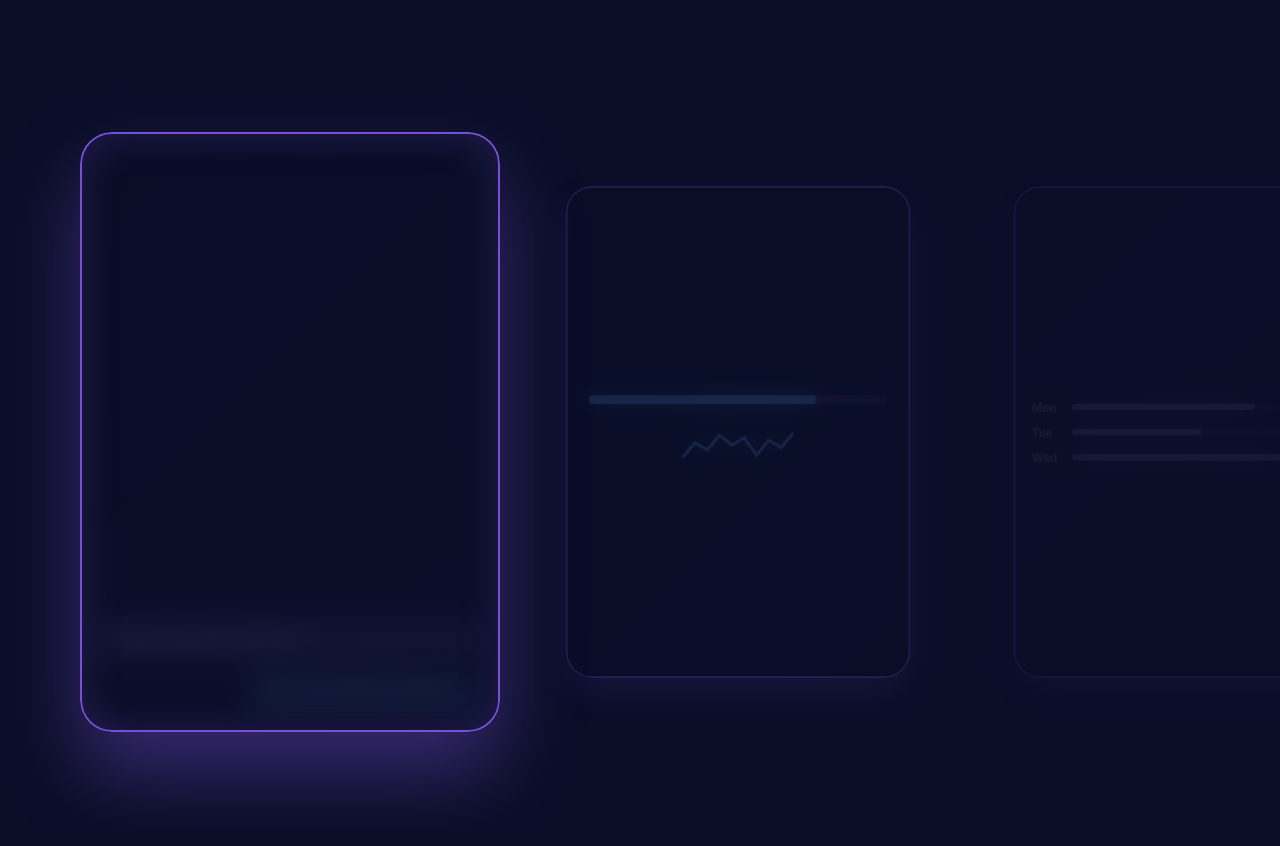
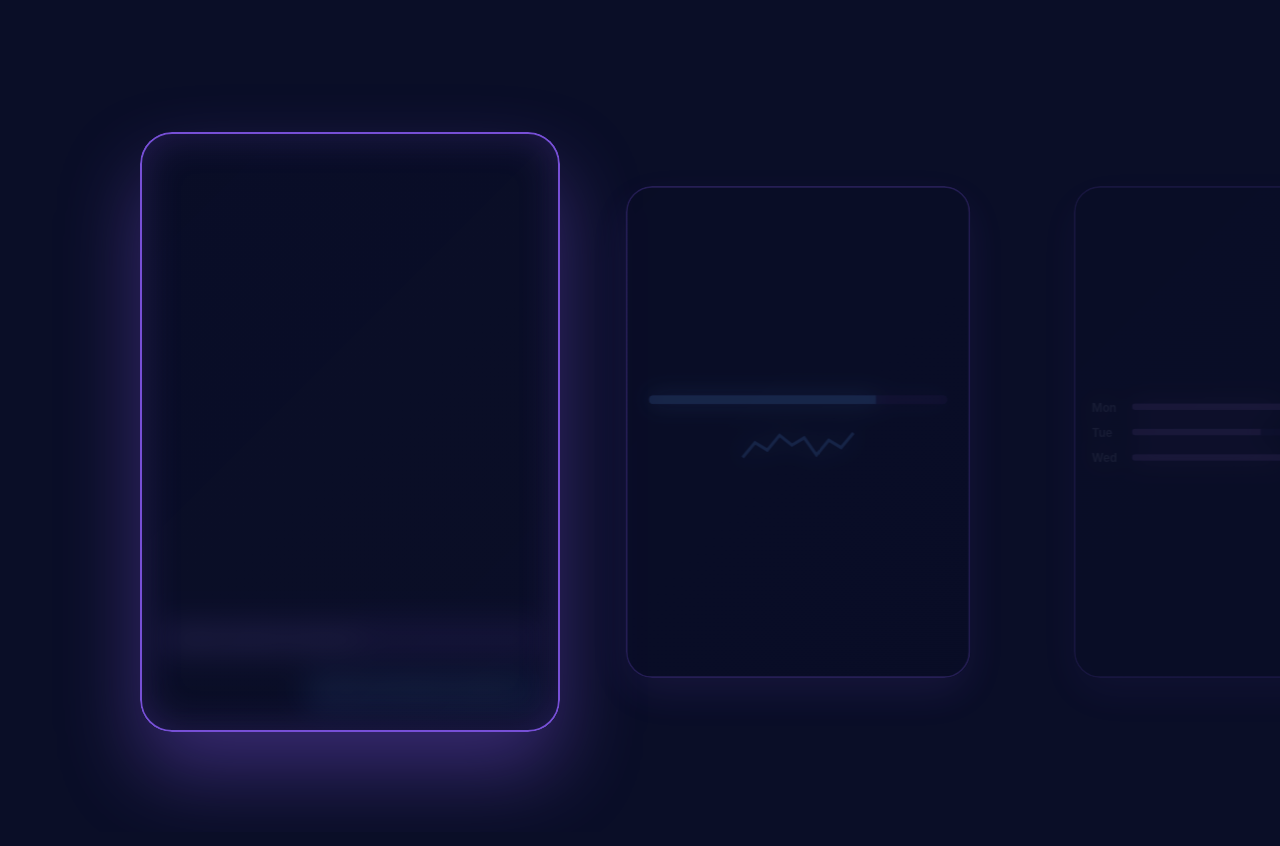
Before and after one commit to emmagreat49-glitch/ilearn-nextjs, a Next.js app: page / in a window 1280 px wide. Shown: the part 1200-2046 px from the top of the page. Built offline with nearby package versions, Linux system fonts and the light colour scheme.

Commit message:
fix: much slower scroll + better card centering

```diff
--- a/app/page.tsx
+++ b/app/page.tsx
@@ -17,7 +17,7 @@ export default function HomePage() {
   }, [])
 
   useEffect(() => {
-    if (scrollY >= 3600 && !counterStarted) {
+    if (scrollY >= 4200 && !counterStarted) {
       setCounterStarted(true)
     }
   }, [scrollY, counterStarted])
@@ -147,13 +147,13 @@ function HorizontalFeaturesSection({ scrollY }: { scrollY: number }) {
     },
   ]
 
-  const progress = Math.min(1, Math.max(0, (scrollY - 800) / 3200))
+  const progress = Math.min(1, Math.max(0, (scrollY - 800) / 4200))
   const scrollAmount = -progress * (features.length - 1) * 420
 
   return (
-    <section style={{ position: 'relative', height: '600vh', zIndex: 2 }}>
+    <section style={{ position: 'relative', height: '700vh', zIndex: 2 }}>
       <div style={{ position: 'sticky', top: 0, height: '100vh', overflow: 'hidden', display: 'flex', alignItems: 'center', padding: '0 20px' }}>
-        <div style={{ display: 'flex', gap: '28px', width: 'fit-content', transform: `translateX(${scrollAmount}px)`, transition: 'transform 0.05s linear', paddingLeft: '60px', paddingRight: '60px' }}>
+        <div style={{ display: 'flex', gap: '28px', width: 'fit-content', transform: `translateX(${scrollAmount}px)`, transition: 'transform 0.05s linear', paddingLeft: '120px', paddingRight: '120px' }}>
           {features.map((f, i) => (
             <FeatureCard key={i} title={f.title} desc={f.desc} preview={getPreview(i)} progress={progress} index={i} total={features.length} />
           ))}
```
